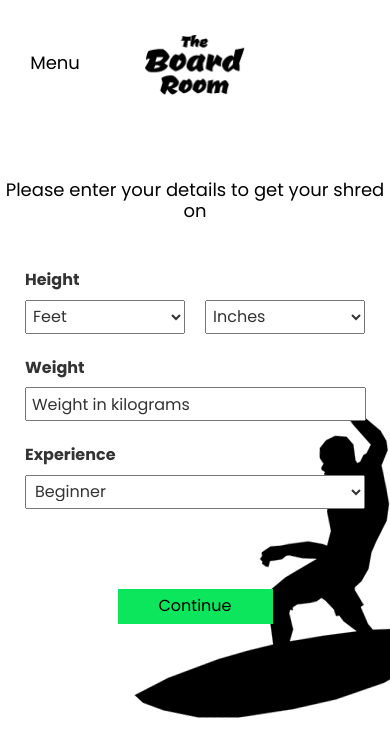
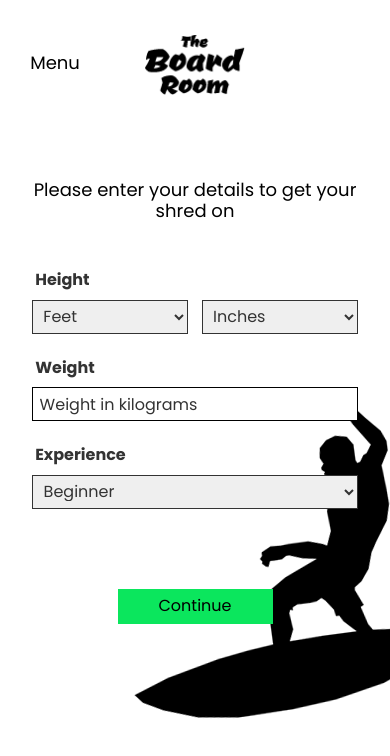
Before and after one commit to chris-schnitzer/boardroom, a React (Create React App) app: page /Select in a window 390 px wide. Shown: the top 756 px of the page. Built offline with nearby package versions, Linux system fonts and the light colour scheme.

Commit message:
added media queries

```diff
--- a/src/pages/Select.css
+++ b/src/pages/Select.css
@@ -1,6 +1,6 @@
+
 .bg-select {
 	width: 100%;
-	max-width: 800px;
 	margin: 0 auto 0 auto;
 	padding-bottom: 130px;
 	background-image: url('../images/surfer-two.png');
@@ -10,11 +10,25 @@
 	background-attachment: fixed;
 }
 
+input, select {
+	-ms-box-sizing:content-box;
+	-moz-box-sizing:content-box;
+	-webkit-box-sizing:content-box;
+	box-sizing:content-box;
+
+	/*-webkit-appearance:none;
+	-moz-appearance:none;
+	appearance:none;*/
+
+	border: solid 1px #333;
+}
+
+
+
 form {
 	width:340px;
 	margin: 0 auto;
 }
-
 
 .form-title {
 	text-align: center;
@@ -32,53 +46,141 @@ form {
 	width: 340px;
 }
 
+
 .flex-item {
 	width: 160px;
 	height: 34px;
 	margin: 0 auto 25px auto;
-	padding-left: 3px;
+	padding-left: 5px;
 }
 
+
 .flex-item:nth-child(2) {
-  margin-left: 20px;
+	margin-left: 6px;
+
+}
+
+.bg-select input{
+	margin: 0;
+	padding:0 0 0 0;
+	width: 333px;
+	height: 34px;
+	margin: 0 auto 25px auto;
+	border: 1px solid ;
+	padding-left: 5px;
+}
+
+input::placeholder {
+    color: #333;
 }
 
 select {
 	color: #333;
 }
 
-input{
-	margin: 0;
-	padding:0 0 0 5px;
-	width: 332px;
-	height: 30px;
-	margin: 0 auto 25px auto;
-}
-
-input::placeholder {
-    color: #333;
-/*    padding: 5px;*/
-}
-
 .full-length {
 	display: block;
-	width: 340px;
+	width: 333px;
 	height: 34px;
 	margin: 0 auto 25px auto;
 	padding-left: 5px;
-/*	text-align: center;*/
-/*	 -webkit-appearance: none;
-	 -moz-appearance: none;*/
 }
 
 input, select, button, a {
 	outline-color: #444;
+	outline-offset: ;
+}
+
+.bg-select button {
+	margin-top: 80px;
+}
+
+@media only screen and (max-width: 530px) {
+	input, select {
+		box-sizing: border-box;
+    -moz-box-sizing: border-box;
+    -webkit-box-sizing: border-box;
+	}
+
+	form {
+		max-width: 100%;
+	}
+
+	.form-title {
+		width: 90%;
+		margin-left: 5%;
+		margin-right: 5%;
+	}
+
+	.label-height, .label-weight, .label-exp{
+		margin-left: 3%;
+	}
+
+	.bg-select input, .bg-select select {
+		padding-left: 2%;
+	}
+
+	.height {
+		width: 96%;
+		margin-left: 2%;
+		margin-right: 2%;
+	}
+
+	.flex-item {
+		width: 48%;
+	}
+
+	.flex-item:nth-child(2) {
+		margin-left: 4%;
+	}
+
+	.bg-select input {
+		width: 96%;
+		margin-left: 2%;
+		margin-right: 2%;
+	}
+
+	.bg-select input::placeholder {
+/*		padding-left: 5px;*/
+	}
+
+	.full-length {
+		width: 96%;
+		margin-right: 2%;
+		margin-left: 2%;
+	}
 }
 
 
 
 
 
-.bg-select button {
-	margin-top: 80px;
-}
+
+
+
+
+
+
+
+
+
+
+
+
+
+
+
+
+
+
+
+
+
+
+
+
+
+
+
+
+/**/
--- a/src/pages/Select.js
+++ b/src/pages/Select.js
@@ -6,7 +6,9 @@ export default function Select() {
 
 			<main className="select-wrap">
 				<p className="form-title">Please enter your details to get your shred on</p>
+
 				<form>
+
 					<label className="label-height">Height</label>
 
 					<div className="height">
@@ -40,12 +42,13 @@ export default function Select() {
 
 					<label className="label-weight">Weight</label>
 
-				<input type="text" name="weight"  autocomplete="off" placeholder="Weight in kilograms" />
+					<input type="text" name="weight"  autoComplete="off" placeholder="Weight in kilograms" />
 
 
 
 
 					<label className="label-exp">Experience</label>
+
 					<select className="full-length">
 						<option value="">Beginner</option>
 						<option value="">Intermediate</option>
```
Lines whose indentation alone changed are shown as unchanged.
